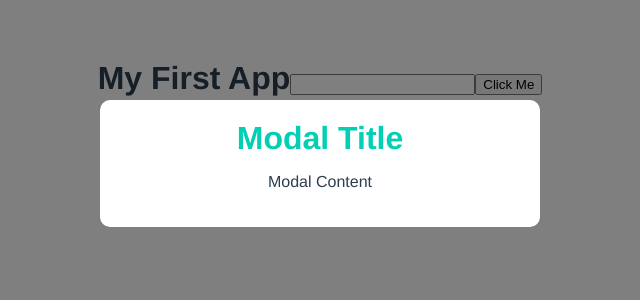
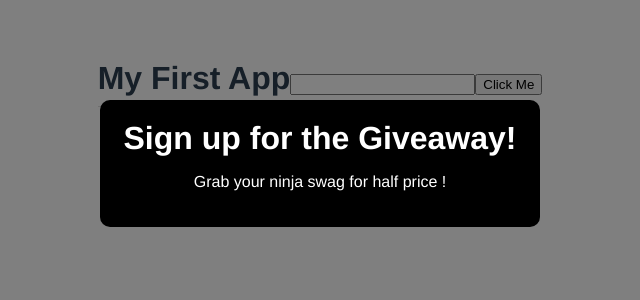
Before and after one commit to arvindk07/model-project-vue, a Vue app: page / in a window 1280 px wide. Shown: the top 300 px of the page, without its empty margins (320-960 px from the left). Built offline with nearby package versions, Linux system fonts and the light colour scheme.

Commit message:
theme custom style

```diff
--- a/src/App.vue
+++ b/src/App.vue
@@ -2,7 +2,7 @@
   <h1>{{ title }}</h1>
   <input type="text" ref="name" />
   <button @click="handleClick">Click Me</button>
-  <Modal />
+  <Modal :header="header" :text="text" theme="sale" />
 </template>
 
 <script>
@@ -16,6 +16,8 @@
   data() {
     return {
       title: "My First App",
+      header: "Sign up for the Giveaway!",
+      text: "Grab your ninja swag for half price !",
     };
   },
   methods: {
--- a/src/components/Modal.vue
+++ b/src/components/Modal.vue
@@ -1,11 +1,17 @@
 <template>
   <div class="backdrop">
-    <div class="modal">
-      <h1>Modal Title</h1>
-      <p>Modal Content</p>
+    <div class="modal" :class="{ sale: theme === 'sale' }">
+      <h1>{{ header }}</h1>
+      <p>{{ text }}</p>
     </div>
   </div>
 </template>
+
+<script>
+export default {
+  props: ["header", "text", "theme"],
+};
+</script>
 
 <style>
 .modal {
@@ -32,4 +38,14 @@
 .modal p {
   font-style: normal;
 }
+
+.modal.sale {
+  background: black;
+}
+.modal.sale h1 {
+  color: white;
+}
+.modal.sale p {
+  color: white;
+}
 </style>
```
